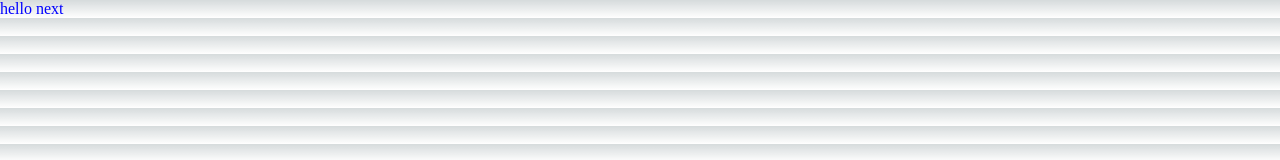
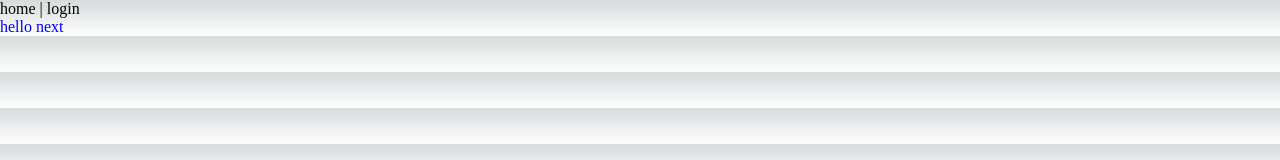
Before and after one commit to ygvbhy/learn-next, a Next.js app: page /home in a window 1280 px wide. Shown: the top 160 px of the page. Built offline with nearby package versions, Linux system fonts and the light colour scheme.

Commit message:
Link 컴포넌트를 이용한 페이지 이동

```diff
--- a/pages/_app.js
+++ /dev/null
@@ -1,5 +0,0 @@
-import '@/styles/globals.css';
-
-export default function App({ Component, pageProps }) {
-	return <Component {...pageProps} />;
-}
--- /dev/null
+++ b/pages/_app.jsx
@@ -0,0 +1,13 @@
+import '@/styles/globals.css';
+import Link from 'next/link';
+
+export default function App({ Component, pageProps }) {
+	return (
+		<div>
+			<nav>
+				<Link href="/home">home</Link> | <Link href="/login">login</Link>
+			</nav>
+			<Component {...pageProps} />
+		</div>
+	);
+}
```
